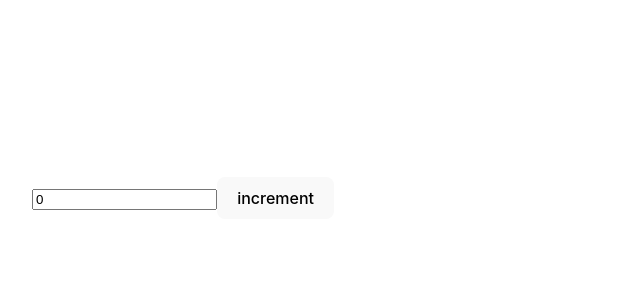
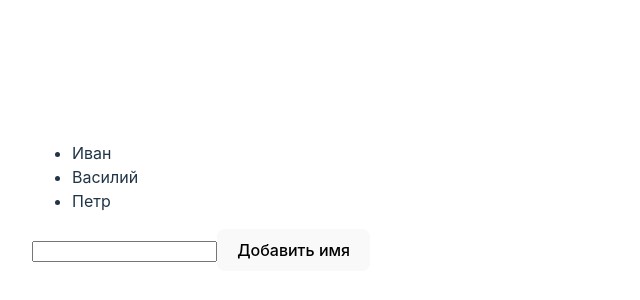
Before and after one commit to nemzorov/presentation-react-cli, a React (Vite) app: page / in a window 1280 px wide. Shown: the part 202-502 px from the top of the page, without its empty margins (0-640 px from the left). Built offline with nearby package versions, Linux system fonts and the light colour scheme.

Commit message:
map. Работа с массивом данных

```diff
--- a/src/App.jsx
+++ b/src/App.jsx
@@ -1,20 +1,24 @@
 import { useState } from 'react';
 
 function App() {
-  // let count = 1;
+  const items = ['Иван', 'Василий', 'Петр']; // условные данные из вне
 
-  const [count, setCount] = useState(0);
+  const [data, setData] = useState(items);
+  const [value, setValue] = useState('');
 
-  const onIncrement = () => {
-    // count++;
-    setCount(prevState => ++prevState);
+  const addName = (name) => {
+    // if (!name) return;
+    setData(prevState => [...prevState, name]);
+    // setValue(''); // занулить value
   }
 
   return (
     <div>
-      <input value={count} type="text" readOnly />
-
-      <button onClick={onIncrement}>increment</button>
+      <ul>
+        {data.map((name, index) => <li key={index}>{name}</li>)} {/* важно указать key */}
+      </ul>
+      <input value={value} onChange={e => setValue(e.target.value)} type="text" />
+      <button onClick={() => addName(value)}>Добавить имя</button>
     </div>
   )
 }
```
